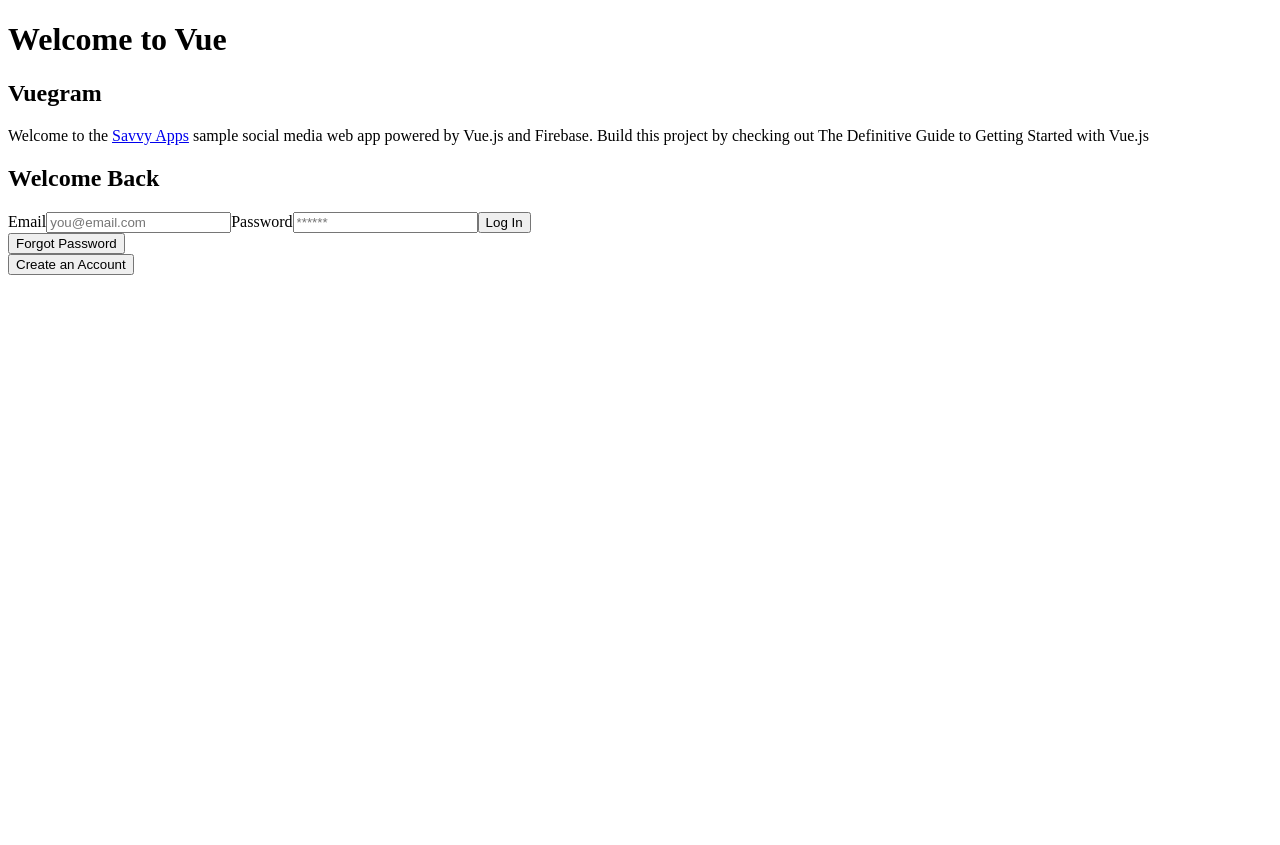
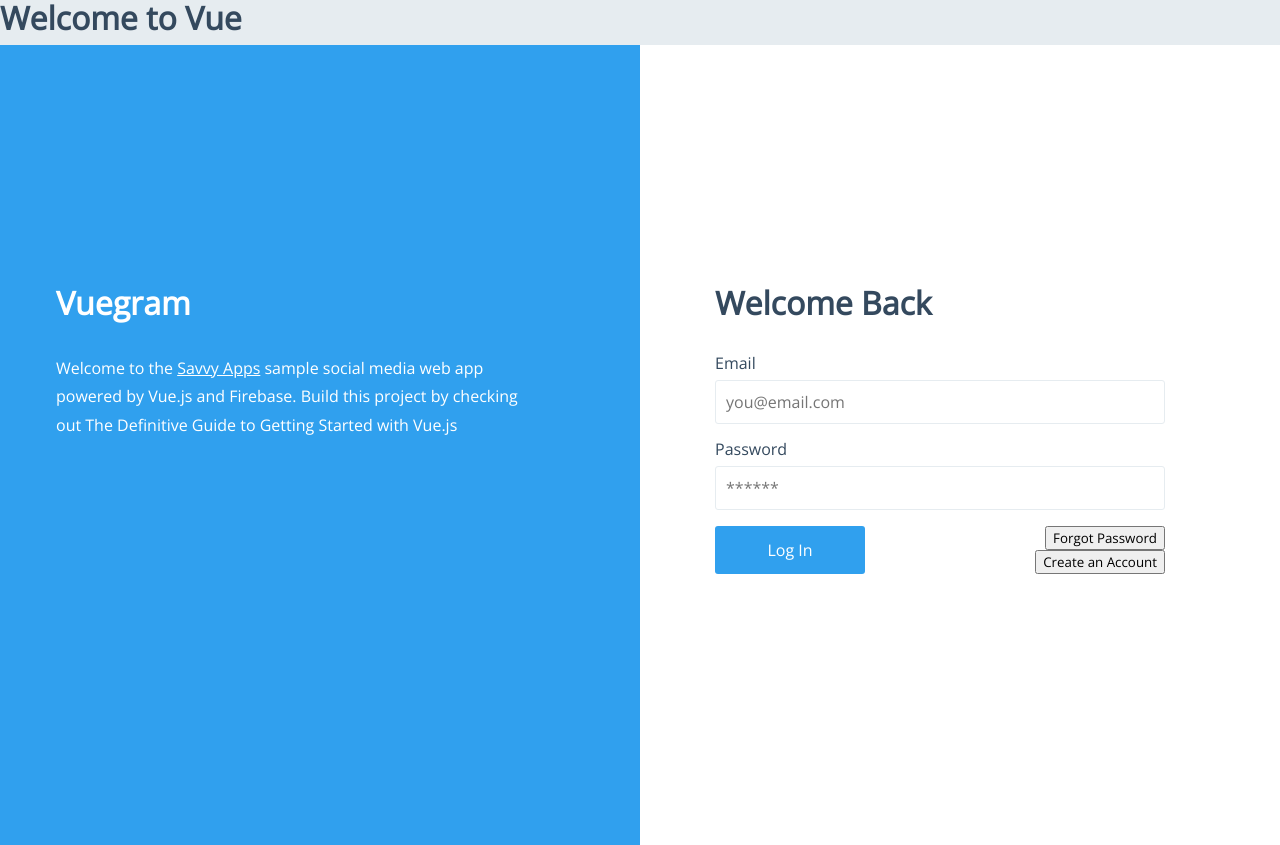
Before and after one commit to adi3230/vue-ad, a Vue app: page /login in a window 1280 px wide. Before the commit the page ends 800 px from the top, so only its background shows below. Built offline with nearby package versions, Linux system fonts and the light colour scheme; no server answers.

Commit message:
style(): overall css styling

```diff
--- /dev/null
+++ b/src/assets/scss/_global.scss
@@ -0,0 +1,216 @@
+// imports
+@import url('https://fonts.googleapis.com/css?family=Open+Sans');
+
+// colors
+$primary: #30A0EE;
+$error: #ef5777;
+$success: #1abc9c;
+$light: #F5F8FA;
+$medium: #657786;
+$dark: #34495E;
+$white: #fff;
+// resets
+body {
+	margin: 0;
+	color: $dark;
+	background: #E6ECF0;
+}
+
+html {
+	line-height: 1.15;
+	-webkit-text-size-adjust: 100%;
+}
+
+* {
+	font-family: 'Open Sans', sans-serif;
+	box-sizing: border-box;
+	transition: 0.15s;
+
+	&:focus {
+		outline: none;
+	}
+}
+// fonts
+h1,
+h2,
+h3,
+h4,
+h5,
+p {
+	margin: 0 0 0.5rem;
+}
+
+h1 {
+	font-size: 2rem;
+}
+
+h2 {
+	font-size: 1.8rem;
+}
+
+h3 {
+	font-size: 1.6rem;
+}
+
+h4 {
+	font-size: 1.4rem;
+}
+
+h5 {
+	font-size: 1.2rem;
+}
+
+p {
+	line-height: 1.5;
+}
+
+a {
+	font-family: 'Open Sans', sans-serif;
+	text-decoration: none;
+	color: $primary;
+	margin: 0;
+	cursor: pointer;
+
+	&:hover {
+		color: lighten($primary, 5%);
+	}
+}
+
+// globals
+section {
+	display: flex;
+	max-width: 1200px;
+	margin: 0 auto;
+
+	@media screen and (max-width: 742px) {
+		display: block;
+	}
+}
+
+.col1,
+.col2 {
+	flex-grow: 1;
+	flex-basis: 0;
+	padding: 1rem;
+
+	@media screen and (max-width: 742px) {
+
+	}
+}
+
+[v-cloak] {display: none}
+
+.loading {
+	position: fixed;
+	top: 0;
+	right: 0;
+	bottom: 0;
+	left: 0;
+	background: rgba($dark, 0.4);
+	z-index: 9999;
+
+	p {
+		background: $white;
+		width: 150px;
+		text-align: center;
+		margin: 40vh auto 0;
+        padding: 40px 0;
+		border-radius: 3px;
+		box-shadow: 0 0 20px 0 rgba($dark, 0.5);
+	}
+}
+
+.error-msg {
+	margin-top: 1rem;
+	text-align: center;
+	p {
+		color: $error;
+		margin: 0;
+	}
+}
+
+.button {
+	background: $primary;
+	border: 0;
+	outline: 0;
+	color: $white;
+	padding: 0.8rem 1rem;
+	min-width: 150px;
+	font-size: 16px;
+	border-radius: 3px;
+	cursor: pointer;
+
+	&:hover {
+		background: lighten($primary, 5%);
+	}
+    &:disabled {
+        opacity: 0.5;
+
+        &:hover {
+            background: $primary;
+        }
+    }
+}
+
+.text-center {
+	text-align: center;
+}
+
+.inline {
+	margin: 0;
+	padding: 0;
+	list-style: none;
+
+	li {
+		display: inline-block;
+	}
+}
+
+.clear {
+    clear: both;
+}
+
+form {
+	label {
+		display: block;
+		font-size: 16px;
+		margin-bottom: 0.5rem;
+	}
+
+	input {
+		display: block;
+		width: 100%;
+		margin-bottom: 1rem;
+		font-size: 16px;
+		padding: 10px;
+		outline: 0;
+		border: 1px solid #e6ecf0;
+		border-radius: 3px;
+
+		&:focus {
+			box-shadow: 0 0 5px 0 rgba($dark, 0.2);
+		}
+	}
+
+    textarea {
+        resize: none;
+        border: 1px solid #e6ecf0;
+        outline: 0;
+        height: 100px;
+        width: 100%;
+        padding: 10px;
+        font-size: 16px;
+    }
+}
+// transitions
+.fade-enter-active {
+	transition: opacity 0.5s;
+}
+.fade-leave-active {
+	transition: opacity 0s;
+}
+
+.fade-enter,
+.fade-leave-to {
+    opacity: 0;
+}
--- /dev/null
+++ b/src/assets/scss/_layout.scss
@@ -0,0 +1,334 @@
+// navigation
+header {
+    position: relative;
+    background: $white;
+    box-shadow: 0 0 5px 0 rgba($dark, 0.5);
+    z-index: 10;
+
+    h3 {
+        display: inline-block;
+    }
+
+    ul {
+        float: right;
+        text-align: right;
+
+        li {
+            margin-top: 4px;
+            margin-left: 6px;
+            a {
+                display: block;
+                padding: 5px;
+            }
+        }
+    }
+
+    @media screen and (max-width: 742px) {
+        h3 {
+            display: block;
+            text-align: center;
+        }
+        ul {
+            float: none;
+            text-align: center;
+        }
+    }
+}
+
+// login
+#login {
+    background: linear-gradient(to right, $primary 0%, $primary 50%, $white 50%, $white 100%);
+
+    @media screen and (max-width: 742px) {
+        height: 100vh;
+        background: $white;
+    }
+
+    .col1,
+    .col2 {
+        height: 100vh;
+        padding-top: 30vh;
+
+        @media screen and (max-width: 742px) {
+            height: auto;
+            padding-top: 20vh;
+        }
+    }
+    .col1 {
+        color: $white;
+        @media screen and (max-width: 742px) {
+            display: none;
+        }
+
+        p {
+            max-width: 490px;
+            margin-top: 2rem;
+            line-height: 1.8;
+        }
+
+        a {
+            color: $white;
+            text-decoration: underline;
+        }
+    }
+    .signup-form {
+        padding-top: 20vh;
+
+        @media screen and (max-width: 742px) {
+            padding-top: 10vh;
+        }
+    }
+    .col2 {
+        h1 {
+            margin-bottom: 2rem;
+        }
+        form {
+            max-width: 450px;
+            margin: 0 auto;
+        }
+        .extras {
+            float: right;
+            text-align: right;
+            a {
+                display: block;
+                margin-bottom: 0.5rem;
+            }
+        }
+
+        .password-reset {
+            h1 {
+                margin-bottom: 1rem;
+            }
+            p {
+                margin-bottom: 2rem;
+            }
+        }
+    }
+}
+
+// dashboard
+#dashboard {
+    section {
+        padding: 2rem 0;
+    }
+
+    .col1 {
+        flex: 0 0 30%;
+        @media screen and (max-width: 1000px) {
+    		flex: 0 0 40%;
+    	}
+    }
+    .profile {
+        background: $white;
+        padding: 2rem;
+
+        h5 {
+
+        }
+
+        p {
+            color: $medium;
+            margin-bottom: 1rem;
+        }
+    }
+    .create-post {
+        p {
+            margin-bottom: 0.5rem;
+        }
+        textarea {
+            height: 200px;
+            margin: 0;
+        }
+        .button {
+            margin-top: 1rem;
+            width: 100%;
+            z-index: 5;
+            border-radius: 0 0 3px 3px;
+        }
+    }
+    .hidden-posts {
+        text-align: center;
+        border: 1px solid #e6ecf0;
+        font-size: 14px;
+        border-bottom: 0;
+        background: $white;
+
+        &:hover {
+            background: #f5f8fa;
+            cursor: pointer;
+        }
+
+        .new-posts {
+            color: $primary;
+        }
+        p {
+            padding: 15px;
+            margin: 0 auto;
+            color: darken($light, 25%);
+        }
+    }
+    .post {
+        border: 1px solid #e6ecf0;
+        border-bottom: 0;
+        font-size: 14px;
+        padding: 1.5rem;
+        background: $white;
+
+        &:hover {
+            background: #f5f8fa;
+        }
+
+        &:last-of-type {
+            border-bottom: 1px solid $light;
+        }
+
+        h5 {
+            margin: 0 0 0.5rem;
+        }
+        span {
+            display: block;
+            font-style: italic;
+            font-size: 12px;
+            margin-bottom: 0.5rem;
+            color: darken($light, 25%);
+        }
+        p {
+            margin: 0;
+        }
+        ul {
+            list-style: none;
+            margin: 1rem 0 0;
+            padding: 0;
+
+            li {
+                display: inline-block;
+                margin-right: 1rem;
+                font-size: 12px;
+            }
+        }
+    }
+    .no-results {
+        border: 1px solid #e6ecf0;
+        background: $white;
+        text-align: center;
+        padding: 100px 1rem;
+    }
+    .c-modal {
+        position: fixed;
+        top: 0;
+        right: 0;
+        bottom: 0;
+        left: 0;
+        background: rgba($dark, 0.4);
+        z-index: 999;
+
+        .c-container {
+            position: relative;
+            max-width: 600px;
+            margin: 30vh auto 0;
+            padding: 2rem;
+            border-radius: 3px;
+            background: $white;
+            box-shadow: 0 0 20px 0 rgba($dark, 0.5);
+
+            a {
+                position: absolute;
+                top: 5px;
+                right: 10px;
+                padding: 5px;
+            }
+            .button {
+                margin-top: 1rem;
+            }
+        }
+    }
+    .p-modal {
+        position: fixed;
+        top: 0;
+        right: 0;
+        bottom: 0;
+        left: 0;
+        background: rgba($dark, 0.4);
+        z-index: 999;
+
+        .p-container {
+            position: fixed;
+            max-width: 600px;
+            top: 2vh;
+            bottom: 2vh;
+            left: 0;
+            right: 0;
+            margin: 0 auto;
+            padding: 2rem;
+            border-radius: 3px;
+            background: $white;
+            box-shadow: 0 0 20px 0 rgba($dark, 0.5);
+            overflow: auto;
+
+            .close {
+                position: absolute;
+                top: 5px;
+                right: 10px;
+                padding: 5px;
+            }
+
+            .post {
+                border: 0;
+                border-bottom: 1px solid #e6ecf0;
+
+                &:hover {
+                    background: $white;
+                }
+            }
+
+            .comment {
+                font-size: 14px;
+                padding: 1.5rem;
+                border-top: 1px solid #e6ecf0;
+
+                &:first-of-type {
+                    border-top: 0;
+                }
+
+                h5 {
+                    margin: 0 0 0.5rem;
+                }
+                span {
+                    display: block;
+                    font-style: italic;
+                    font-size: 12px;
+                    margin-bottom: 0.5rem;
+                    color: darken($light, 20%);
+                }
+                p {
+                    margin: 0;
+                }
+            }
+        }
+    }
+}
+
+// settings
+#settings {
+    padding: 2rem 0;
+
+    .col1 {
+        max-width: 600px;
+        margin: 5vh auto 0;
+        background: $white;
+        padding: 2rem;
+    }
+
+    form {
+        margin-top: 3rem;
+    }
+
+    .success {
+        color: $success;
+        margin: 0.5rem 0 -2rem;
+    }
+
+    .button {
+        margin-top: 2rem;
+    }
+}
--- a/src/assets/scss/app.scss
+++ b/src/assets/scss/app.scss
@@ -0,0 +1,2 @@
+@import '_global';
+@import '_layout';
```
